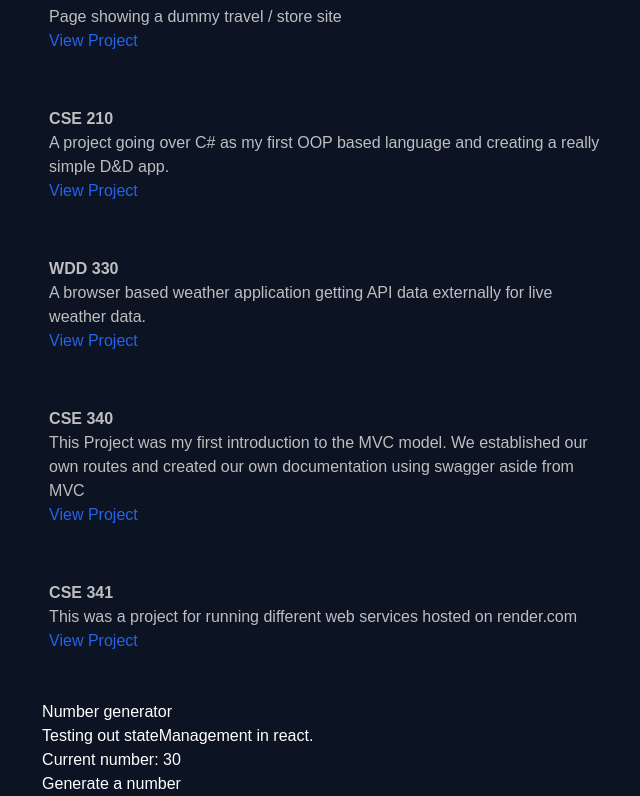
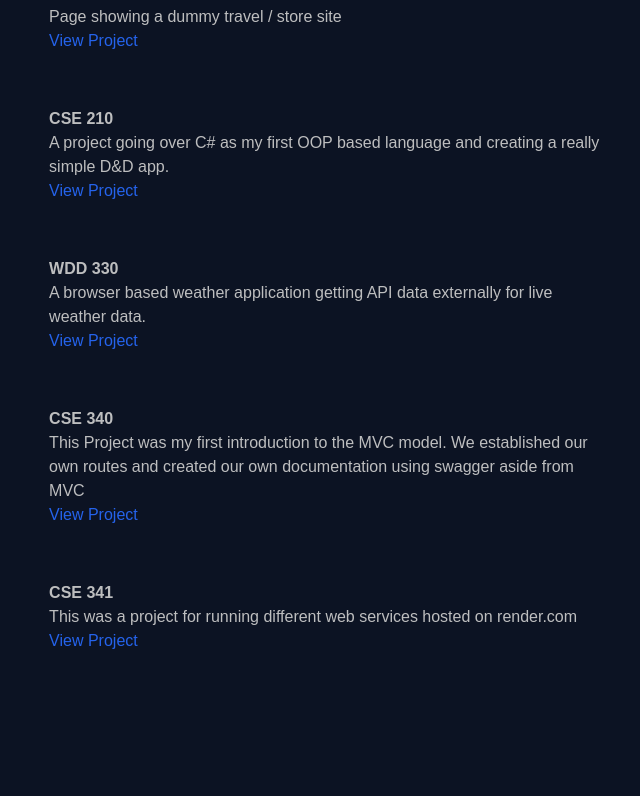
Before and after one commit to Nr1cha/DevPortfolio, a Next.js app: page / in a window 1280 px wide. Shown: the part 798-1594 px from the top of the page, without its empty margins (614-1254 px from the left). After the commit the page ends 1498 px from the top, so only its background shows below. Built offline with nearby package versions, Linux system fonts and the light colour scheme.

Commit message:
removed statePractice from main page

```diff
--- a/src/app/page.js
+++ b/src/app/page.js
@@ -1,8 +1,7 @@
 import Head from 'next/head';
-import About from './components/AboutMe';
-import Projects from './components/Projects';
-import UnderConstruction from './components/Banner';
-import StatePractice from './components/StatePractice';
+import About from './components/aboutMe';
+import Projects from './components/projects';
+import UnderConstruction from './components/banner';
 
 export default function Home() {
   return (
@@ -29,7 +28,6 @@ export default function Home() {
         <main id='content'>
           <p className="collegeProjects">COLLEGE PROJECTS</p>
           <Projects />
-          <StatePractice />
         </main>
       </div>
     </>
```
Also changed, not shown: 1 other file (tests, documents, lock files or other folders).
